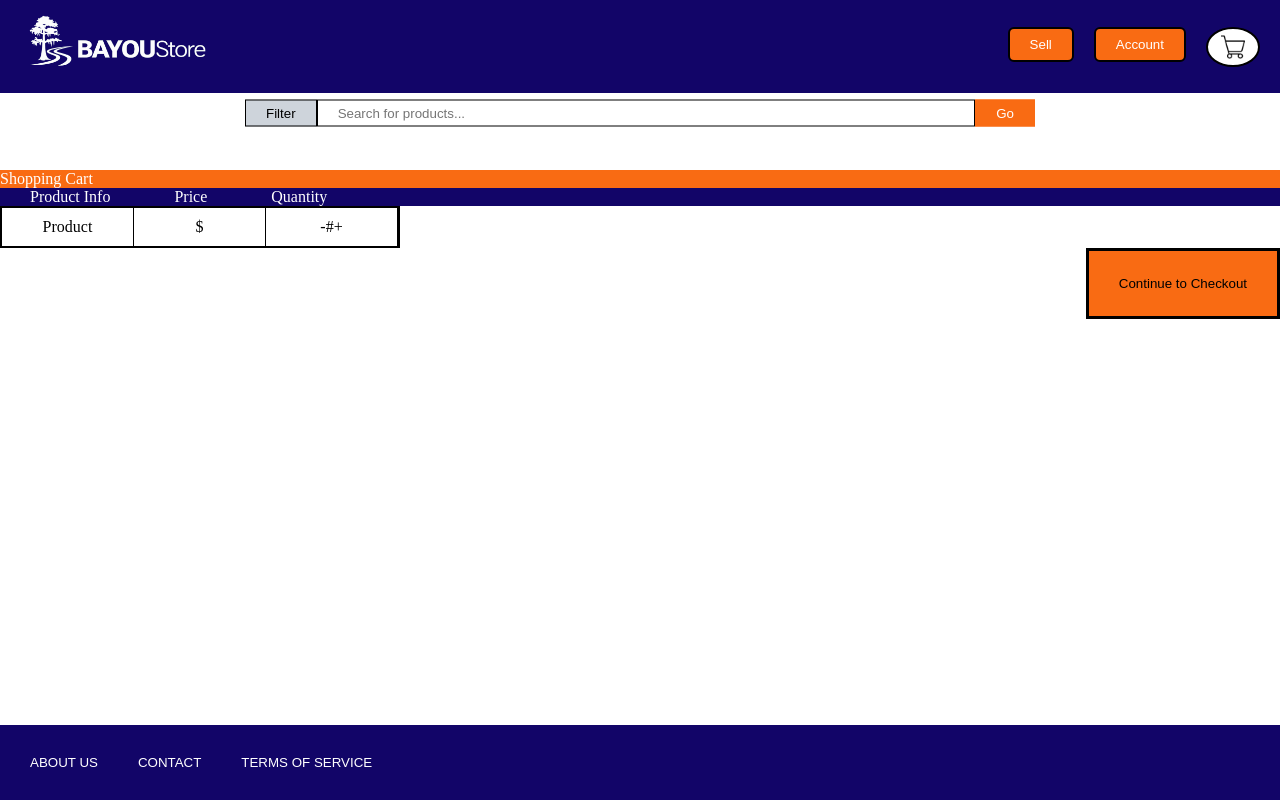
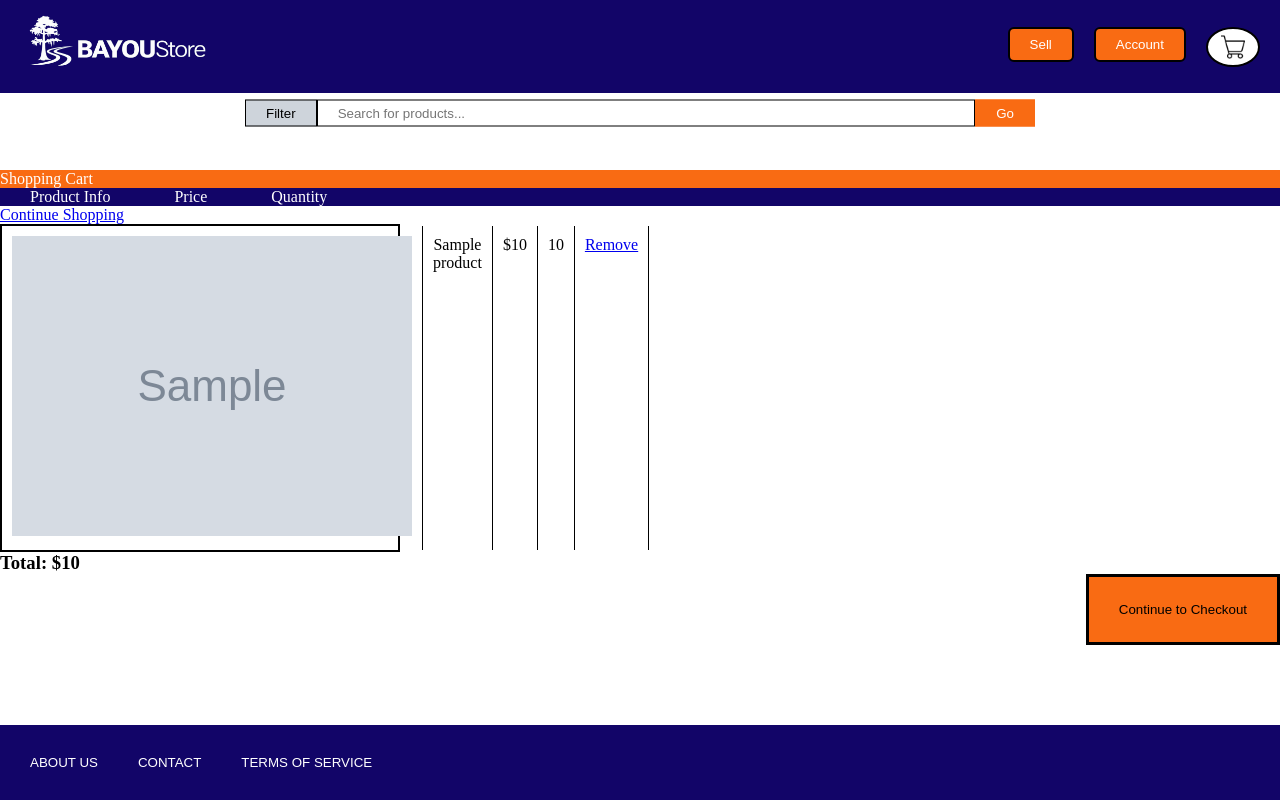
Before and after one commit to MehwishAli07/Online-Marketplace-Backend, a Django app: template Backend/Online_Marketplace/templates/Shopping Cart.html in a window 1280 px wide. Run offline with Django 5.2, Linux system fonts and the light colour scheme; the template is opened without the code that fills it: most values are stand-ins (such as "Sample title", 1, 10 or a date in 2020); grey boxes marked "Sample" are stand-in pictures.

Commit message:
Update Shopping Cart.html
Changes to include images (still a work in progress), but now theres a place holder for them once all the item and prices are sorted out

```diff
--- a/Backend/Online_Marketplace/templates/Shopping Cart.html
+++ b/Backend/Online_Marketplace/templates/Shopping Cart.html
@@ -1,3 +1,4 @@
+{% load static %}
 <!DOCTYPE html>
 <html lang="en">
 
@@ -10,8 +11,8 @@
     <meta name="keywords" content="marketplace, shopping, products, ecommerce, BAYOUstore">
     <title>BAYOUstore</title>
     <!-- External CSS link -->
-    <link rel="stylesheet" href="style.css">
-    <link rel="stylesheet" href="Solida-style.css">
+    <link rel="stylesheet" href="{% static 'style.css' %}">
+    <link rel="stylesheet" href="{% static 'Solida-style.css' %}">
 </head>
 
 <body>
@@ -20,17 +21,17 @@
         <!-- navigation bar -->
         <nav class="navbar">
             <!-- Website logo: links back to the homepage -->
-            <a href="index.html" class="logo-link">
-                <img class="logo" src="images/logo_image.png" alt="BAYOUstore logo">
+            <a href="{% url 'home' %}" class="logo-link">
+                <img class="logo" src="{% static 'images/logo_image.png' %}" alt="BAYOUstore logo">
             </a>
 
             <!-- links to different website pages -->
             <ul class="nav-links">
-                <li><button onclick="location.href='seller.html'">Sell</button></li>
+                <li><button onclick="location.href='{% url 'seller' %}'">Sell</button></li>
                 <li><button>Account</button></li>
                 <!-- cart button with an icon image -->
-                <li><button class="cart-button" onclick="location.href='Shopping Cart.html'">
-                        <img src="images/cart.png" alt="Cart">
+                <li><button class="cart-button" onclick="location.href='{% url 'Cart' %}'">
+                        <img src="{% static 'images/cart.png' %}" alt="Cart">
                     </button></li>
             </ul>
         </nav>
@@ -50,23 +51,45 @@
     <!-- include the main content of the page -->
     <main>
         <div class="cart-header">Shopping Cart</div>
-    </div>
     <div class="cart-secondheader">
         <span>Product Info</span>
         <span>Price</span>
         <span>Quantity</span>
     </div>
+    <a href="{% url 'Cart' %}">Continue Shopping</a>
     <!--Box for the Product(Image not decided yet), the $ and the Quantity-->
     <div class="ProductBox">
     <ul>
-    <li>Product</li>
-    <li>$</li>
-    <li>-#+</li>
+    {% for item in cart_items %}
+    <div class="ImageInCart">
+        <ul>
+            <!--The product's image, name, price, and quantity-->
+            <li>
+                <img src="{{ item.product.productimg.url}}"
+                    alt="{{ item.product.name}}">
+            </li>
+            <li> {{ item.product.name}}  </li>
+            <li>${{ item.product.price}}  </li>
+            <li>{{ item.quantity}}</li>
+            <li>
+                <a href="{% url 'removeFromCart' item.id %}">
+                    Remove
+                </a>
+            </li>
+        </ul>
+    </div>
+{% empty %}
+<br>
+<p>Your cart is empty.</p>
+{% endfor%}
     </ul>
     </div>
+    {% if cart_items %}
+    <h3>Total: ${{ total }}</h3>
+    {% endif %}
     <!--The button to continue to checkout as well as the size of said button-->
   <span style="display:block;text-align:right;">
-        <button style="background:#f96b13; color:black;border:solid black; padding:25px 30px; cursor:pointer;" onclick="location.href='Checkout.html'">Continue to Checkout</button>
+        <button style="background:#f96b13; color:black;border:solid black; padding:25px 30px; cursor:pointer;" onclick="location.href='{% url 'Checkout'%}'" >Continue to Checkout</button>
      </span>
 
     </main>
```
